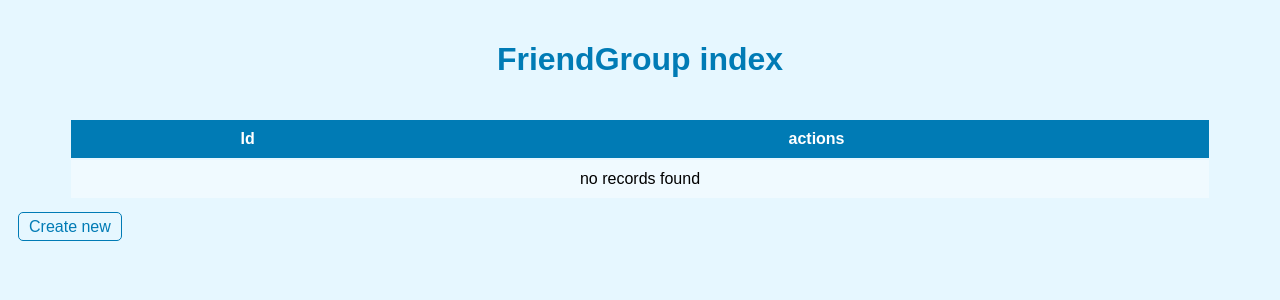
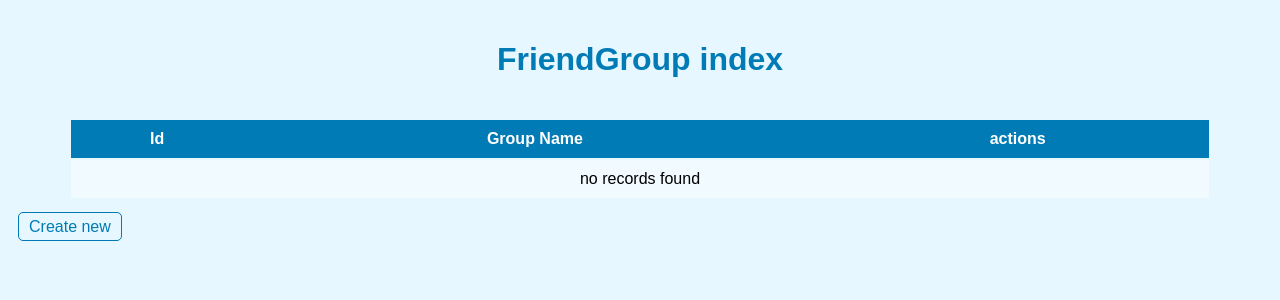
Before and after one commit to Turbotard/Symfony-Project, a Symfony app: template templates/friend_group/index.html.twig in a window 1280 px wide. Shown: the top 300 px of the page. Run offline with Twig, Linux system fonts and the light colour scheme; the template is opened without the code that fills it, so the values that code supplies are empty; some libraries are stand-ins or nearby versions.

Commit message:
small fix

```diff
--- a/templates/friend_group/index.html.twig
+++ b/templates/friend_group/index.html.twig
@@ -74,6 +74,7 @@
         <thead>
         <tr>
             <th>Id</th>
+            <th>Group Name</th>
             <th>actions</th>
         </tr>
         </thead>
@@ -81,6 +82,7 @@
         {% for friend_group in friend_groups %}
             <tr>
                 <td>{{ friend_group.id }}</td>
+                <td>{{ friend_group.name }}</td>
                 <td>
                     <a href="{{ path('app_friend_group_show', {'id': friend_group.id}) }}">show</a>
                     <a href="{{ path('app_friend_group_edit', {'id': friend_group.id}) }}">edit</a>
@@ -88,7 +90,7 @@
             </tr>
         {% else %}
             <tr>
-                <td colspan="2">no records found</td>
+                <td colspan="3">no records found</td>
             </tr>
         {% endfor %}
         </tbody>
```
